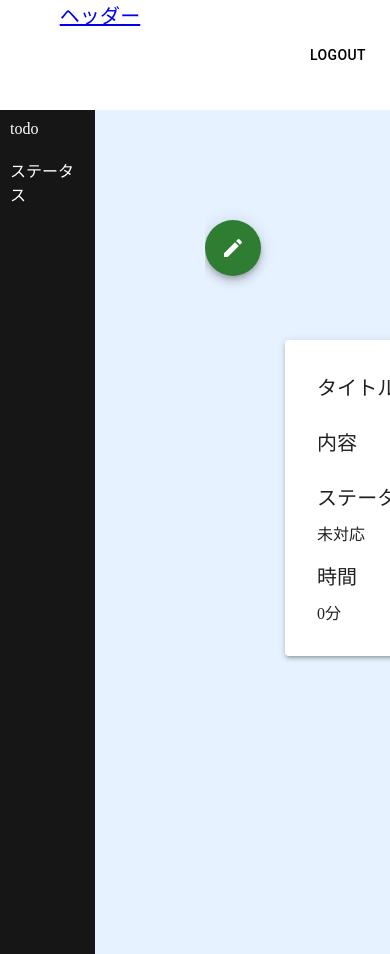
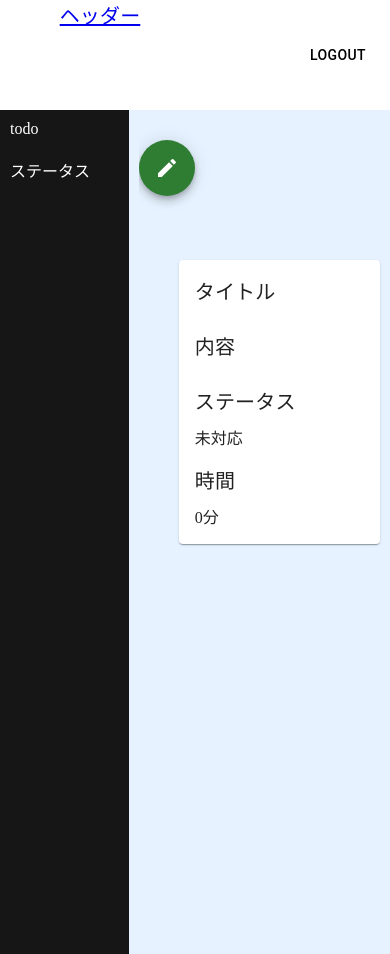
Before and after one commit to nakazaaa/todo, a Next.js app: page /todo/1 in a window 390 px wide. Built offline with nearby package versions, Linux system fonts and the light colour scheme; no server answers.

Commit message:
[Fix]styleもろもろ修正

```diff
--- a/src/components/page/status/status.module.css
+++ b/src/components/page/status/status.module.css
@@ -15,6 +15,7 @@
   overflow-x: visible;
   display: flex;
   flex-direction: row;
+
 }
 .item{
   height: 700px;
@@ -27,16 +28,30 @@
   border: 1px solid ;
   background-color: rgb(237,242,247);
   overflow:auto;
-
 }
 .card{
   height: 50px;
-  margin: 10px;
+  width: 250px;
+  margin: 20px;
 }
-/*.main {*/
-/*  overflow:auto;*/
-/*  display: flex;*/
-/*  flex-direction: row;*/
-/*  flex-grow: 1;*/
-/*  background: rgb(237,242,247);*/
-/*}*/
+
+@media (max-width: 800px) {
+  .container {
+    display: flex;
+    flex-direction: column;
+
+  }
+  .item{
+    height: 150px;
+    width: 326px;
+    /*margin: 10px;*/
+    border: 1px solid ;
+    background-color: rgb(237,242,247);
+    overflow:auto;
+  }
+  .card{
+    height: 50px;
+    width: 300px;
+    margin: 10px;
+  }
+}
--- a/src/components/ui/header/header.module.css
+++ b/src/components/ui/header/header.module.css
@@ -12,7 +12,7 @@
   z-index: 100;
   display: flex;
   justify-content: space-between;
-  margin-bottom: 100px;
+  margin-bottom: 80px;
 }
 
 .logo {
--- a/src/components/ui/layout/layout.module.css
+++ b/src/components/ui/layout/layout.module.css
@@ -11,7 +11,7 @@
 .contents {
   overflow:auto;
   margin-left: 110px;
-  padding-top: 110px;
+  padding-top: 30px;
   height: 100%;
   width: 100%;
 }
@@ -23,3 +23,21 @@
   background: rgb(230,242,255);
   /*background: rgb(237,242,247);*/
 }
+
+@media (max-width: 800px) {
+  .contents {
+    overflow:auto;
+    margin-left: 10px;
+    padding-top: 30px;
+    height: 100%;
+    width: 100%;
+  }
+  .main {
+    overflow:hidden;
+    display: flex;
+    flex-direction: row;
+    flex-grow: 1;
+    background: rgb(230,242,255);
+    /*background: rgb(237,242,247);*/
+  }
+}
--- a/src/components/ui/sidebar/sidebar.module.css
+++ b/src/components/ui/sidebar/sidebar.module.css
@@ -3,10 +3,13 @@
   height: 100%;
   background-color: rgb(22,22,22);
   color: aliceblue;
-
 }
 .link {
   color: white;
   text-decoration: none;
   margin: 10px;
 }
+
+@media (max-width: 800px) {
+
+}
--- a/src/pages/todo/[todo_id]/index.tsx
+++ b/src/pages/todo/[todo_id]/index.tsx
@@ -96,13 +96,13 @@
               <Fab onClick={OpenDialog} color="success" aria-label="edit">
                   <EditIcon />
               </Fab>
-              <Box sx={{ marginTop: 8 ,marginLeft: 10}}>
+              <Box sx={{ marginTop: 8 ,marginLeft: 5}}>
                   <Paper
-                    elevation={3}
+                    elevation={1}
                     sx={{
-                        p: 4,
-                        width: "1000px",
-                        m: "20px auto"
+                        p: 2,
+                        width: "80%",
+                        // m: "20px auto"
                     }}
                   >
                       <Grid container spacing={2} justifyContent="center" alignItems="center">
```
